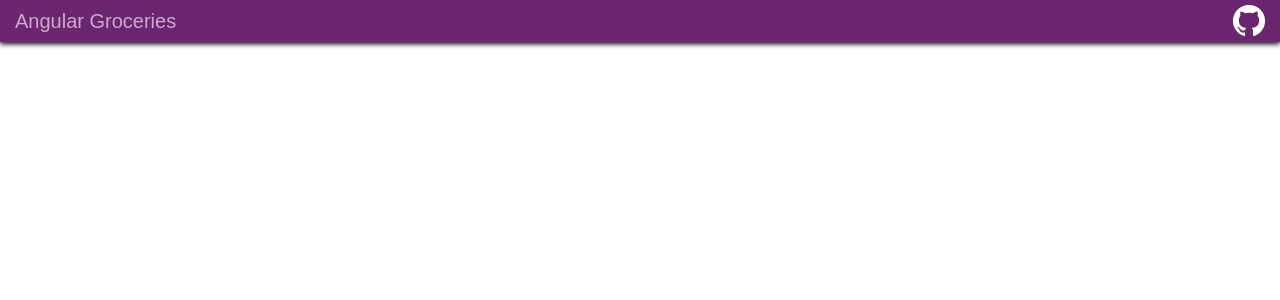
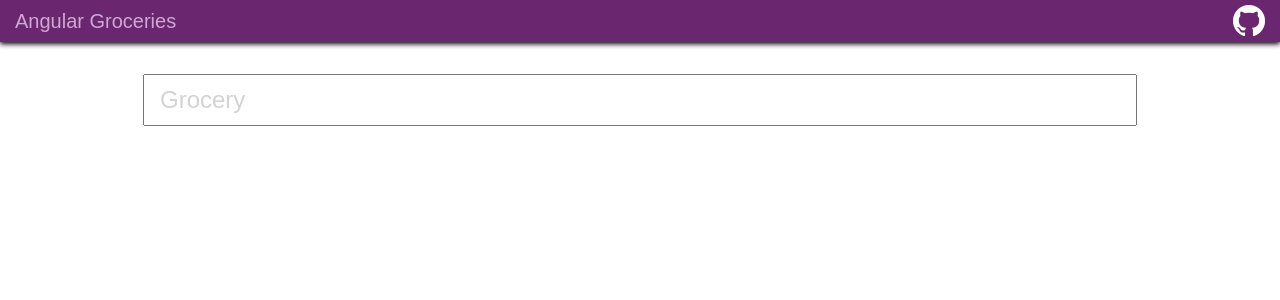
Before and after one commit to dstanich/angular-elements-presentation, an Angular app in the folder angluar-groceries/: page / in a window 1280 px wide. Shown: the top 300 px of the page. Built offline with nearby package versions, Linux system fonts and the light colour scheme.

Commit message:
feat(angular-groceries): add grocery component to app

```diff
--- a/angluar-groceries/src/app/app.component.html
+++ b/angluar-groceries/src/app/app.component.html
@@ -1 +1,2 @@
 <app-title [text]="'Angular Groceries'"></app-title>
+<app-add-grocery (groceryAdded)="groceryAdded($event)"></app-add-grocery>
--- a/angluar-groceries/src/app/app.component.scss
+++ b/angluar-groceries/src/app/app.component.scss
@@ -0,0 +1,3 @@
+app-add-grocery {
+  margin-top: 2rem;
+}
--- a/angluar-groceries/src/app/app.component.ts
+++ b/angluar-groceries/src/app/app.component.ts
@@ -1,8 +1,16 @@
 import { Component } from '@angular/core';
+
+import { DataService } from './data.service';
 
 @Component({
   selector: 'app-root',
   templateUrl: './app.component.html',
   styleUrls: ['./app.component.scss']
 })
-export class AppComponent {}
+export class AppComponent {
+  constructor(private dataService: DataService) {}
+
+  groceryAdded(name: string) {
+    this.dataService.addItem(name);
+  }
+}
```
